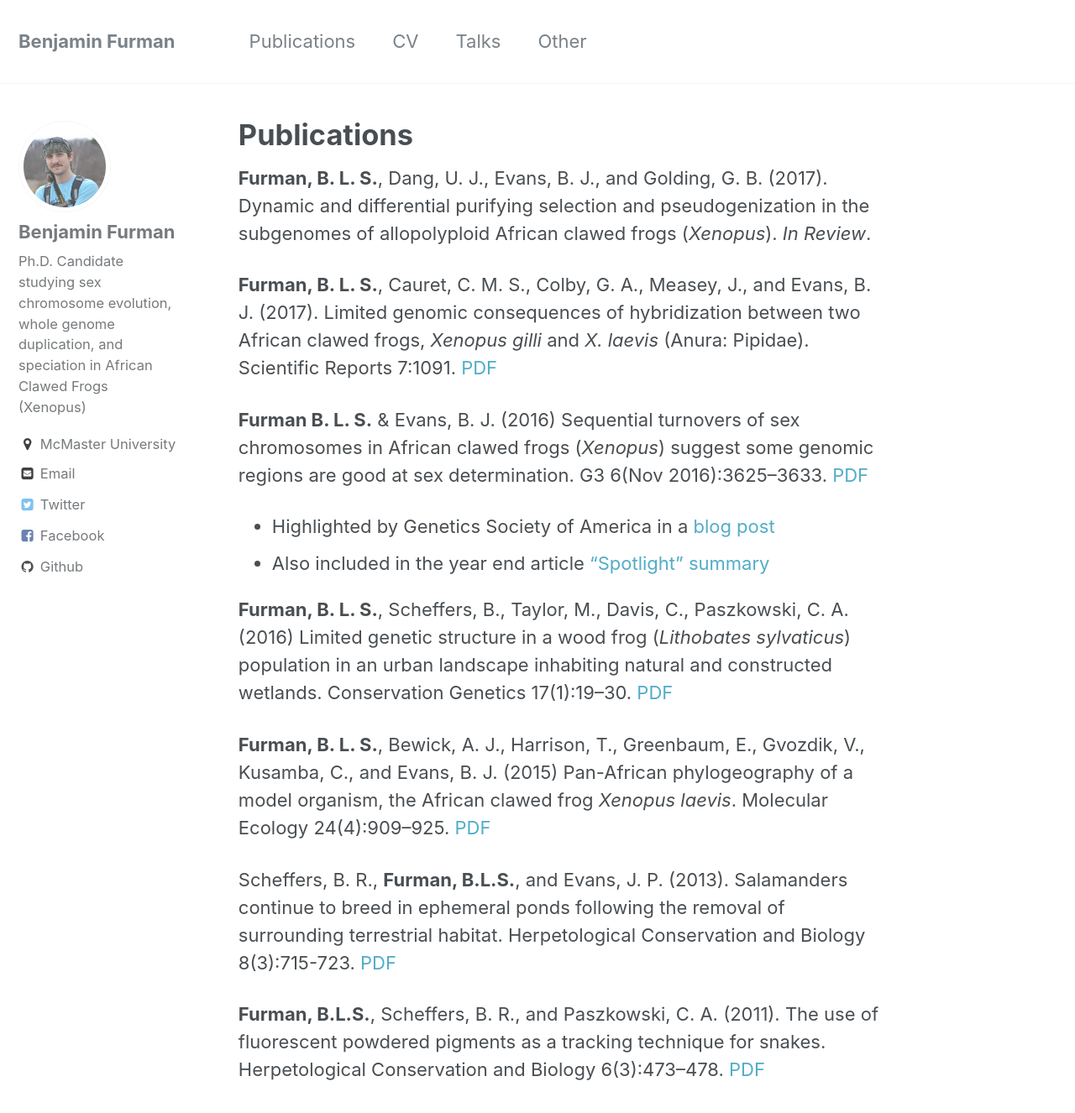
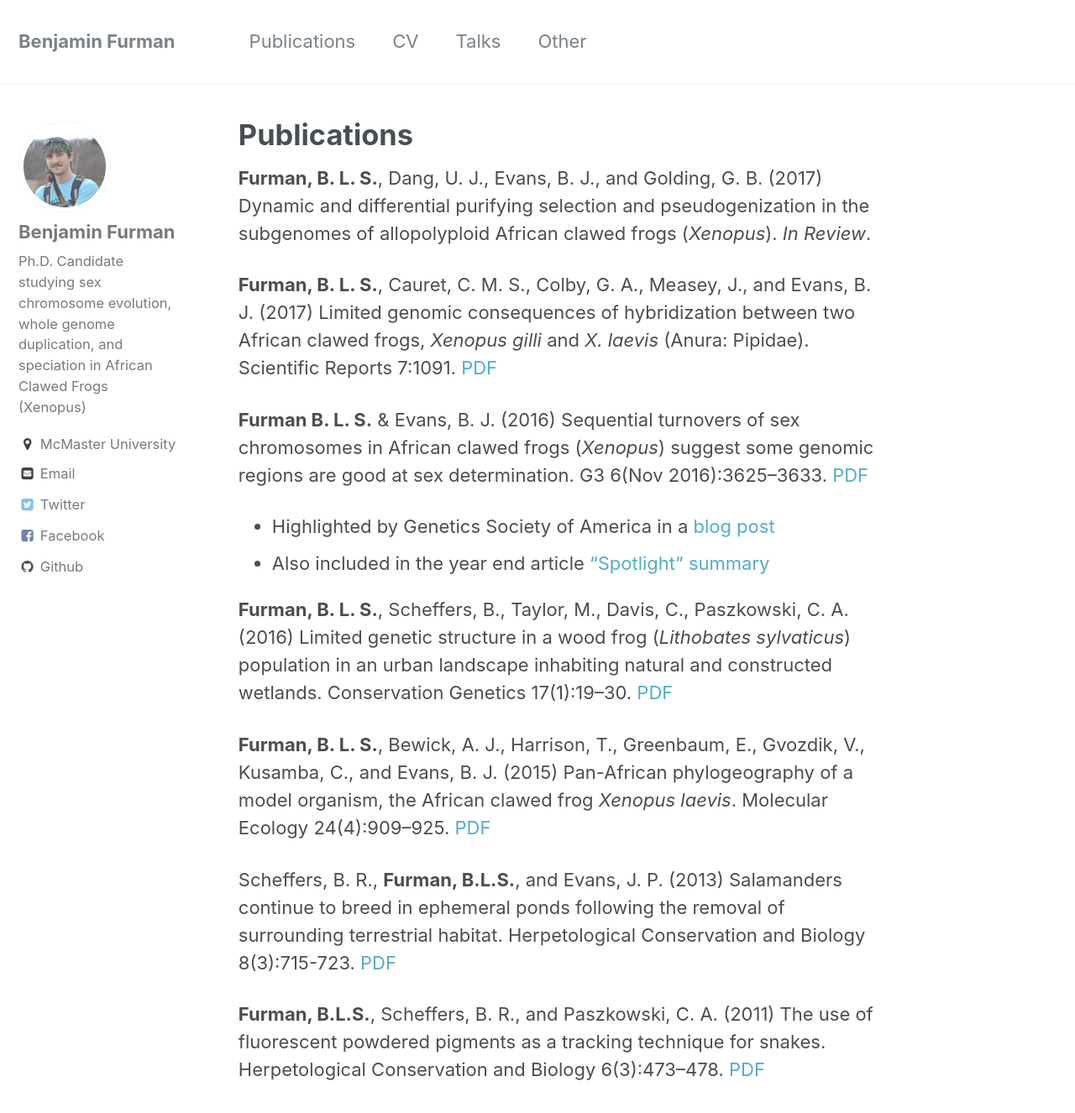
Before and after one commit to benjaminfurman/benjaminfurman.github.io, a Jekyll site: the page built from _pages/publications.md, in a window 1280 px wide and 1400 px high. Shown: the top 1326 px of the window at 84% size. Built offline with Jekyll 4.4.1, drawn with Linux system fonts in a browser that asks for light colours.

Commit message:
minor formatting

```diff
--- a/_pages/publications.md
+++ b/_pages/publications.md
@@ -3,9 +3,9 @@ title: Publications
 layout: single
 ---
 
-**Furman, B. L. S.**, Dang, U. J., Evans, B. J., and Golding, G. B. (2017). Dynamic and differential purifying selection and pseudogenization in the subgenomes of allopolyploid African clawed frogs (*Xenopus*). *In Review*.
+**Furman, B. L. S.**, Dang, U. J., Evans, B. J., and Golding, G. B. (2017) Dynamic and differential purifying selection and pseudogenization in the subgenomes of allopolyploid African clawed frogs (*Xenopus*). *In Review*.
 
-**Furman, B. L. S.**, Cauret, C. M. S., Colby, G. A., Measey, J., and Evans, B. J. (2017). Limited genomic consequences of hybridization between two African clawed frogs, *Xenopus gilli* and *X. laevis* (Anura: Pipidae). Scientific Reports 7:1091. [PDF](/assets/papers/Furmanetal_2017_SciRepts.pdf)
+**Furman, B. L. S.**, Cauret, C. M. S., Colby, G. A., Measey, J., and Evans, B. J. (2017) Limited genomic consequences of hybridization between two African clawed frogs, *Xenopus gilli* and *X. laevis* (Anura: Pipidae). Scientific Reports 7:1091. [PDF](/assets/papers/Furmanetal_2017_SciRepts.pdf)
 
 **Furman B. L. S.** & Evans, B. J. (2016) Sequential turnovers of sex chromosomes in African clawed frogs (*Xenopus*) suggest some genomic regions are good at sex determination. G3 6(Nov 2016):3625--3633. [PDF](/assets/papers/Furman_Evans_2016_G3_JournalVersion_wSupp.pdf)
 
@@ -18,6 +18,6 @@ layout: single
 
 **Furman, B. L. S.**, Bewick, A. J., Harrison, T., Greenbaum, E., Gvozdik, V., Kusamba, C., and Evans, B. J. (2015) Pan-African phylogeography of a model organism, the African clawed frog *Xenopus laevis*. Molecular Ecology 24(4):909–925. [PDF](/assets/papers/furmanetal2015.pdf)
 
-Scheffers, B. R., **Furman, B.L.S.**, and Evans, J. P. (2013). Salamanders continue to breed in ephemeral ponds following the removal of surrounding terrestrial habitat. Herpetological Conservation and Biology 8(3):715-723. [PDF](/assets/papers/scheffers2013.pdf)
+Scheffers, B. R., **Furman, B.L.S.**, and Evans, J. P. (2013) Salamanders continue to breed in ephemeral ponds following the removal of surrounding terrestrial habitat. Herpetological Conservation and Biology 8(3):715-723. [PDF](/assets/papers/scheffers2013.pdf)
 
-**Furman, B.L.S.**, Scheffers, B. R., and Paszkowski, C. A. (2011). The use of fluorescent powdered pigments as a tracking technique for snakes. Herpetological Conservation and Biology 6(3):473–478. [PDF](/assets/papers/furman2011_herpconbio.pdf)
+**Furman, B.L.S.**, Scheffers, B. R., and Paszkowski, C. A. (2011) The use of fluorescent powdered pigments as a tracking technique for snakes. Herpetological Conservation and Biology 6(3):473–478. [PDF](/assets/papers/furman2011_herpconbio.pdf)
```
